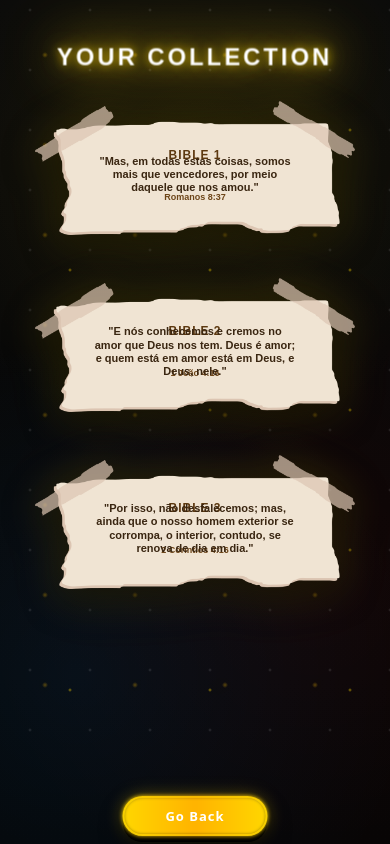
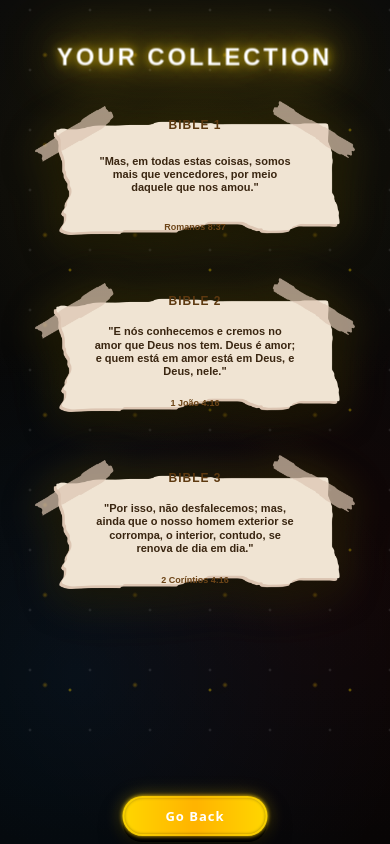
Before and after one commit to milssrocha99/lala, a plain HTML site: page VerseScreen.html in a window 390 px wide. Drawn offline with Linux system fonts and the light colour scheme.

Commit message:
style.css

```diff
--- a/style.css
+++ b/style.css
@@ -1017,13 +1017,11 @@ body {
         height:70%;
     }
 
-    .verseText h2{
-
+     .verseText h2{
         font-size:12px;
-
         margin-bottom:20px;
-
         letter-spacing:1px;
+        transform: translateY(-30px);
     }
 
     .verseText p{
@@ -1034,10 +1032,9 @@ body {
     }
 
     .verseText span{
-
         font-size:9px;
-
         margin-top:10px;
+        transform: translateY(30px);
     }
 
 }
```
